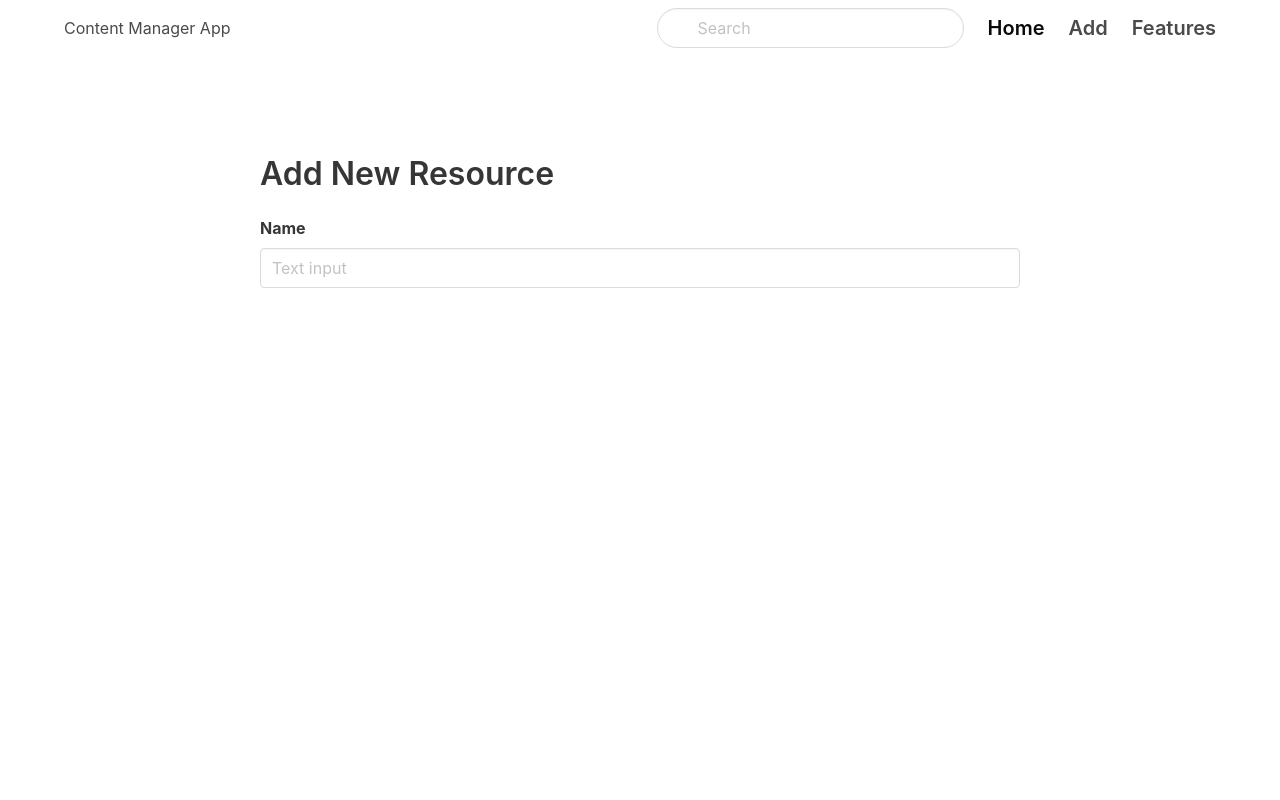
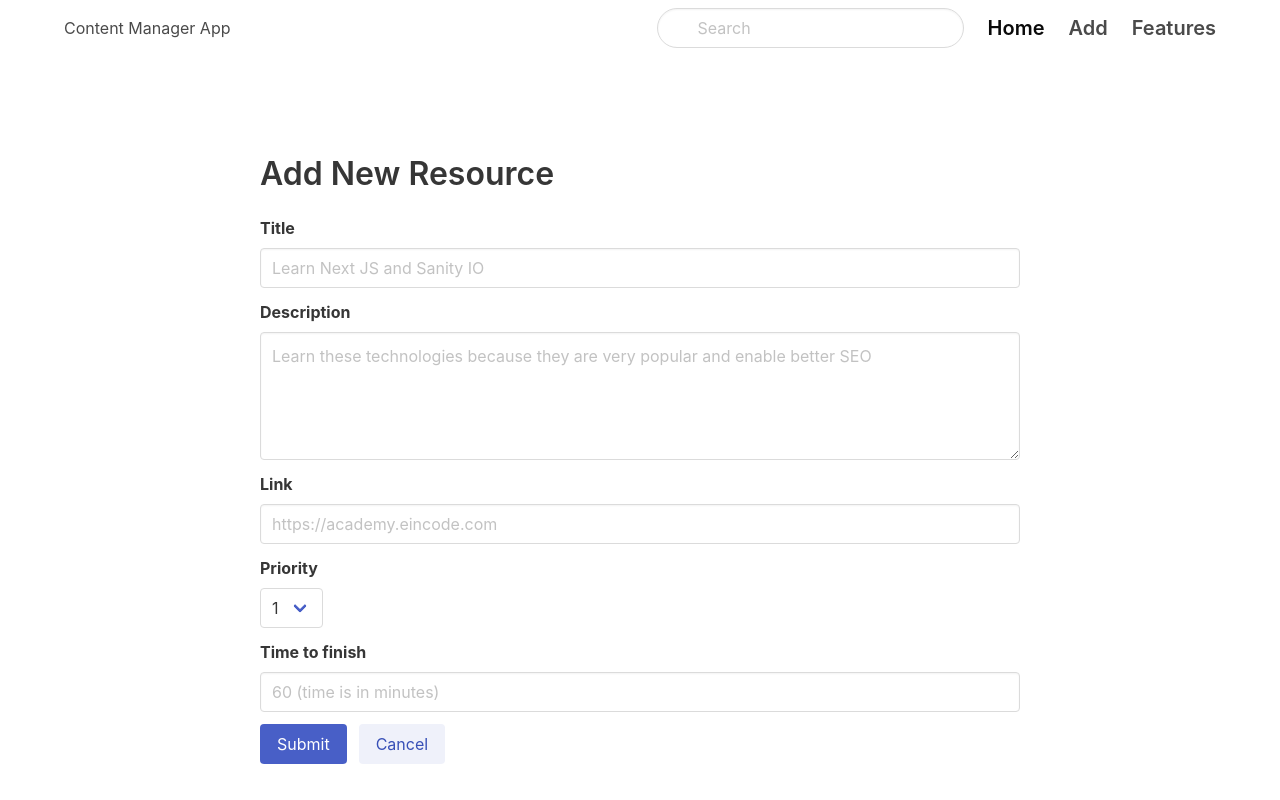
Before and after one commit to johnb123-a/Content-manager-app, a Next.js app: page /resources/new in a window 1280 px wide. Built offline with nearby package versions, Linux system fonts and the light colour scheme.

Commit message:
add more inputs

```diff
--- a/pages/resources/new.js
+++ b/pages/resources/new.js
@@ -10,9 +10,58 @@ const ResourceCreate = () => {
                             <h1 className="title">Add New Resource</h1>
                             <form>
                                 <div className="field">
-                                    <label className="label">Name</label>
+                                    <label className="label">Title</label>
                                     <div className="control">
-                                        <input className="input" type="text" placeholder="Text input" />
+                                        <input
+                                            className="input"
+                                            type="text"
+                                            placeholder="Learn Next JS and Sanity IO" />
+                                    </div>
+                                </div>
+                                <div className="field">
+                                    <label className="label">Description</label>
+                                    <div className="control">
+                                        <textarea
+                                            className="textarea"
+                                            placeholder="Learn these technologies because they are very popular and enable better SEO"></textarea>
+                                    </div>
+                                </div>
+                                <div className="field">
+                                    <label className="label">Link</label>
+                                    <div className="control">
+                                        <input
+                                            className="input"
+                                            type="text"
+                                            placeholder="https://academy.eincode.com" />
+                                    </div>
+                                </div>
+                                <div className="field">
+                                    <label className="label">Priority</label>
+                                    <div className="control">
+                                        <div className="select">
+                                            <select>
+                                                <option>1</option>
+                                                <option>2</option>
+                                                <option>3</option>
+                                            </select>
+                                        </div>
+                                    </div>
+                                </div>
+                                <div className="field">
+                                    <label className="label">Time to finish</label>
+                                    <div className="control">
+                                        <input
+                                            className="input"
+                                            type="number"
+                                            placeholder="60 (time is in minutes)" />
+                                    </div>
+                                </div>
+                                <div className="field is-grouped">
+                                    <div className="control">
+                                        <button className="button is-link">Submit</button>
+                                    </div>
+                                    <div className="control">
+                                        <button className="button is-link is-light">Cancel</button>
                                     </div>
                                 </div>
                             </form>
```
